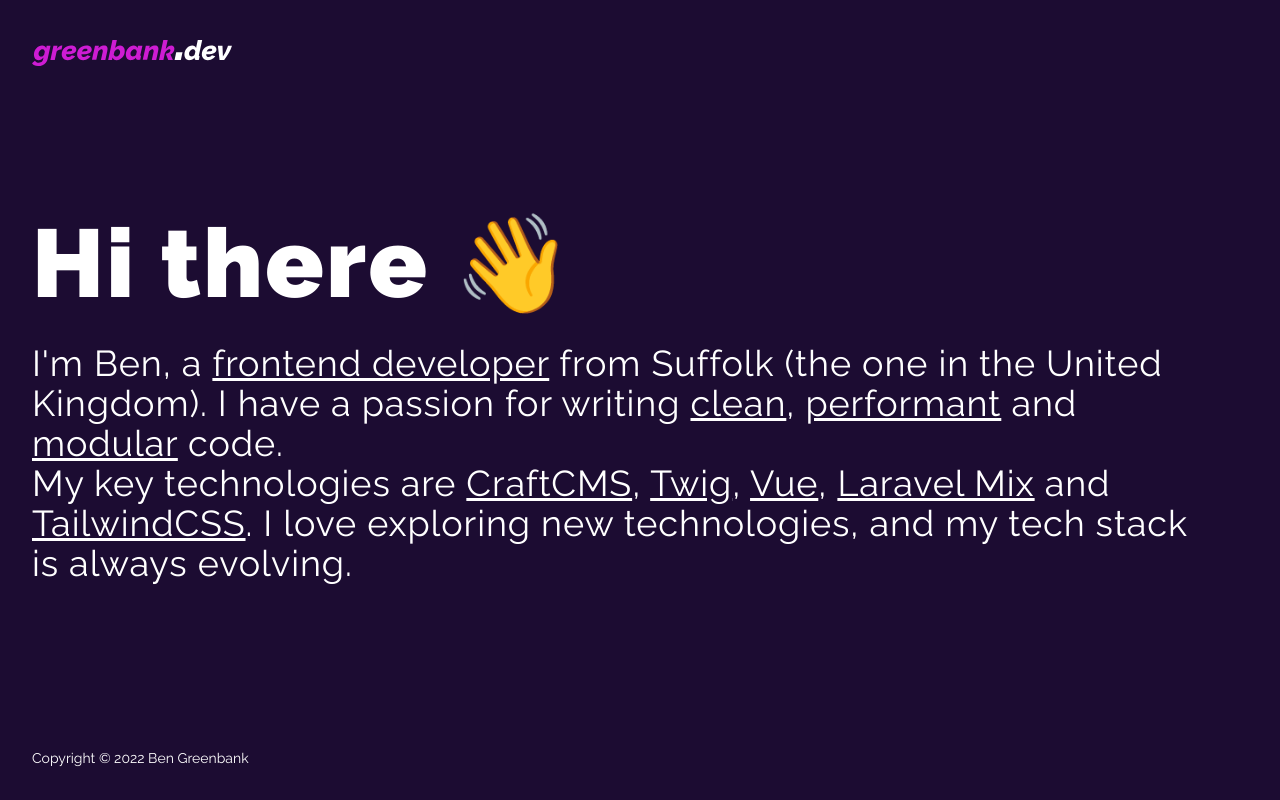
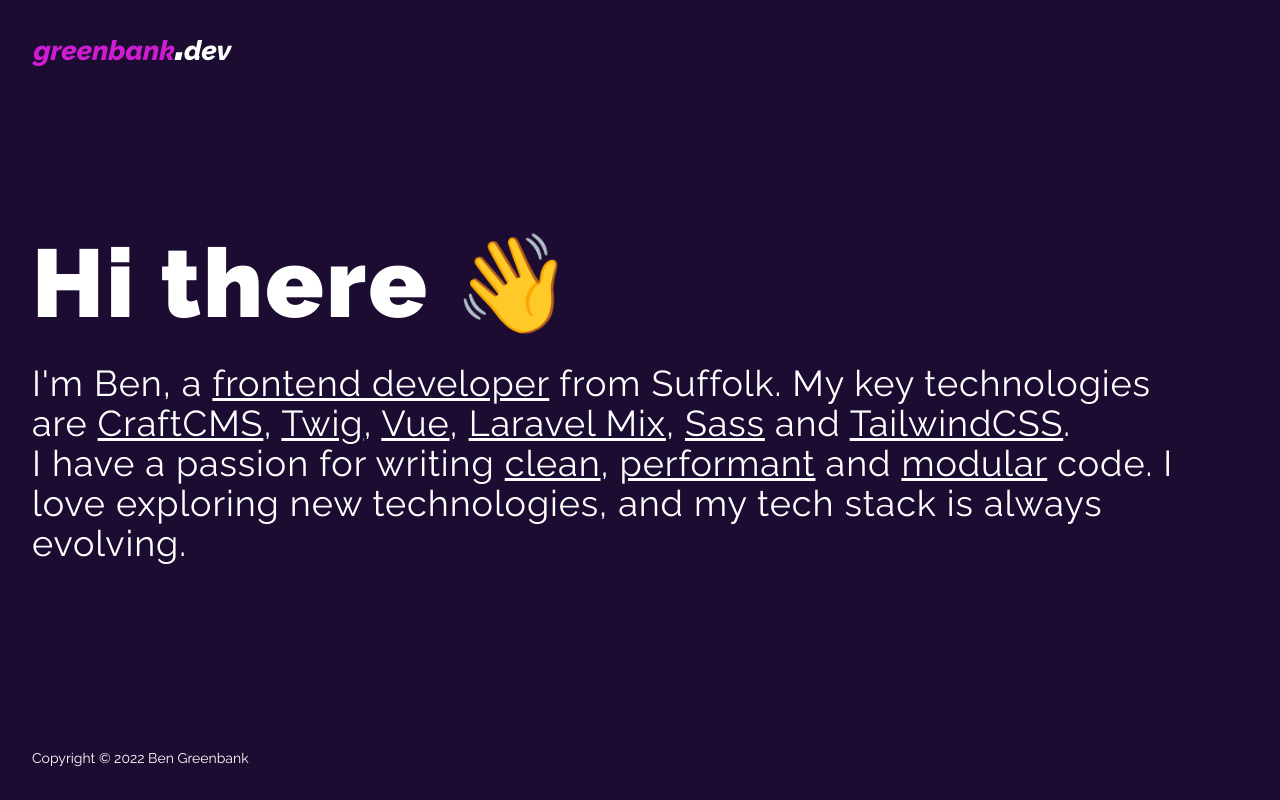
Before and after one commit to bengreenbank/showcase, a Nuxt app: page / in a window 1280 px wide. Built offline with nearby package versions, Linux system fonts and the light colour scheme.

Commit message:
Rearranged some wording and added a meta description in nuxt.config.js.

```diff
--- a/components/Introduction.vue
+++ b/components/Introduction.vue
@@ -6,11 +6,11 @@
       </h1>
 
       <p class="text-2xl lg:text-4xl tracking-wide !leading-relaxed mb-6">
-        I'm Ben, a <u>frontend developer</u> from Suffolk (the one in the United Kingdom). I have a passion for writing <u>clean</u>, <u>performant</u> and <u>modular</u> code.
+        I'm Ben, a <u>frontend developer</u> from Suffolk. My key technologies are <u>CraftCMS</u>, <u>Twig</u>, <u>Vue</u>, <u>Laravel Mix</u>, <u>Sass</u> and <u>TailwindCSS</u>.
 
         <br class="mb-8"/>
 
-        My key technologies are <u>CraftCMS</u>, <u>Twig</u>, <u>Vue</u>, <u>Laravel Mix</u> and <u>TailwindCSS</u>. I love exploring new technologies, and my tech stack is always evolving.
+        I have a passion for writing <u>clean</u>, <u>performant</u> and <u>modular</u> code. I love exploring new technologies, and my tech stack is always evolving.
       </p>
     </section>
   </main>
--- a/nuxt.config.js
+++ b/nuxt.config.js
@@ -7,14 +7,14 @@ export default {
 
   // Global page headers: https://go.nuxtjs.dev/config-head
   head: {
-    title: 'Ben Greenbank, Frontend Web Developer',
+    title: 'Ben Greenbank - Frontend Developer',
     htmlAttrs: {
       lang: 'en'
     },
     meta: [
       { charset: 'utf-8' },
       { name: 'viewport', content: 'width=device-width, initial-scale=1' },
-      { hid: 'description', name: 'description', content: '' },
+      { hid: 'description', name: 'description', content: "I'm Ben Greenbank, a frontend developer from Suffolk. My key technologies are CraftCMS, Twig, Vue, Laravel Mix, Sass and TailwindCSS. I currently work at DestinationCore." },
       { name: 'format-detection', content: 'telephone=no' }
     ],
     link: [
```
